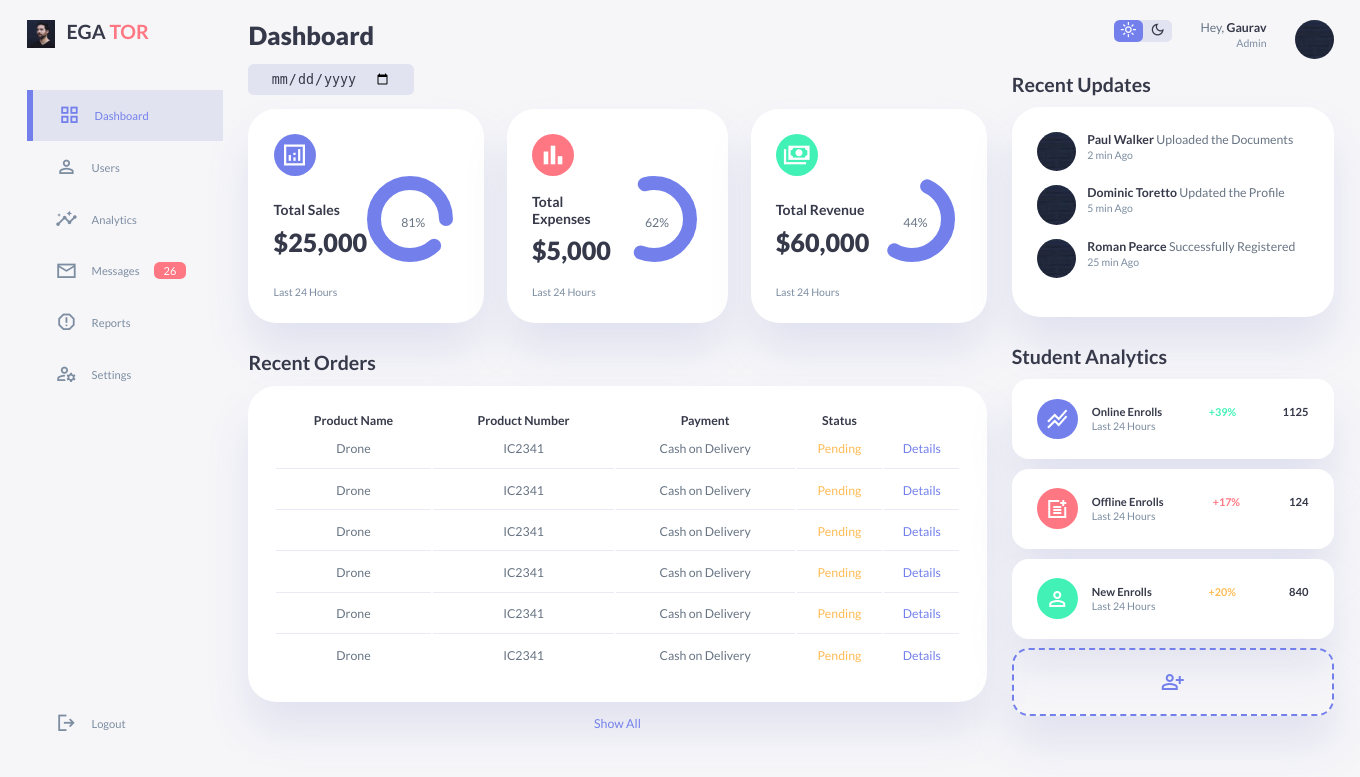
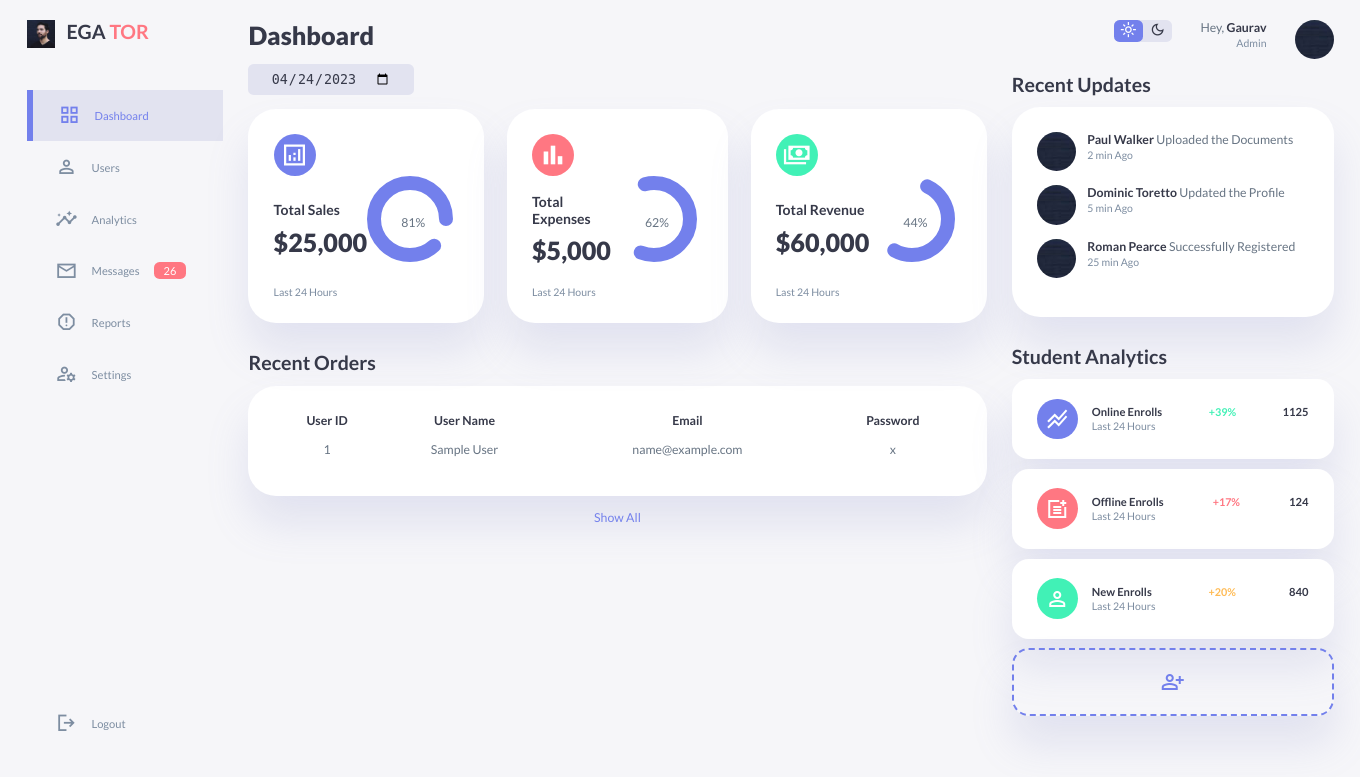
Before and after one commit to MavModz/pop, a Flask app: page /admin in a window 1360 px wide. Shown: the top 777 px of the page. Run offline with Flask 3, Linux system fonts and the light colour scheme; tables that the repository leaves empty or names only in its code hold one stand-in row (values such as "Sample post").

Commit message:
updated code for fetching users

```diff
--- a/main.py
+++ b/main.py
@@ -9,14 +9,17 @@ conn = mysql.connector.connect(
     host="localhost", user="root", password="", database="loan_db")
 cursor = conn.cursor()
 
+# Route for HomePage
 @app.route('/')
 def home():
     return render_template('index.html')
 
+# Route for Register
 @app.route('/register')
 def register():
     return render_template('register.html')
 
+# Route For Login
 @app.route('/login')
 def login():
     if 'user_id' not in session:
@@ -24,11 +27,13 @@ def login():
     else:
         return redirect('/dashboard')
 
+# Logout A User
 @app.route('/logout')
 def logout():
     session.pop('user_id')
     return redirect('/')
 
+# Route for dashboard
 @app.route('/dashboard')
 def dashboard():
     if 'user_id' in session:
@@ -36,6 +41,7 @@ def dashboard():
     else:
         return redirect('/login')
 
+# VALIDATE AND LOGIN USER
 @app.route('/login_validation', methods=['POST'])
 def login_validation():
     email = request.form.get('email')
@@ -56,6 +62,7 @@ def login_validation():
     else:
         return jsonify({'status': 'failure', 'message': 'Email or password is incorrect!'})  # Return failure status and message as JSON response
 
+# REGISTER A USER
 @app.route('/add_user', methods=['POST'])
 def add_user():
     name = request.form.get('uname')
@@ -76,6 +83,7 @@ def add_user():
         print('Registration successful!')
         return "success"
 
+# FETCH USER NAME
 @app.route('/get_user_name')
 def get_user_name():
     if 'user_id' in session:
@@ -93,8 +101,25 @@ def get_user_name():
 # Route for admin dashboard
 @app.route('/admin')
 def admin_dashboard():
-    # Render admin dashboard template
     return render_template('admin_dashboard.html')
+
+# Fetch Users from Database
+@app.route('/user_details', methods=['GET'])
+def user_details():
+    # Fetch only the latest 6 rows from the database, ordered by a specific column in descending order
+    cursor.execute("SELECT * FROM users ORDER BY user_id DESC LIMIT 6")
+    rows = cursor.fetchall()
+    print(rows)
+    users = []
+    for row in rows:
+        user = {
+            'user_id': row[0],
+            'user_name': row[1],
+            'email': row[2],
+            'password': row[3],
+        }
+        users.append(user)
+    return jsonify(users=users)
 
 if __name__ == "__main__":
     app.run(debug=True)
--- a/static/js/admin_dashboard.js
+++ b/static/js/admin_dashboard.js
@@ -2,6 +2,9 @@ const sideMenu = document.querySelector("aside");
 const menuBtn = document.querySelector("#menu-btn");
 const closeBtn = document.querySelector("#close-btn");
 const themeToggler = document.querySelector(".theme-toggler");
+const sidebarLinks = document.querySelectorAll('aside .sidebar a');
+const dateInput = document.getElementById('dateInput');
+const currentDate = new Date().toISOString().split('T')[0];
 
 // show sidebar
 menuBtn.addEventListener("click", () => {
@@ -19,3 +22,21 @@ themeToggler.addEventListener("click", () => {
     themeToggler.querySelector('span:nth-child(1)').classList.toggle('active');
     themeToggler.querySelector('span:nth-child(2)').classList.toggle('active');
 })
+
+// Change active state of links
+sidebarLinks.forEach(link => {
+  link.addEventListener('click', (event) => {
+    event.preventDefault();
+    sidebarLinks.forEach(link => {
+      link.classList.remove('active');
+    });
+    link.classList.add('active');
+  });
+});
+
+// Fetch Date
+dateInput.value = currentDate;
+dateInput.addEventListener('change', (event) => {
+  const selectedDate = event.target.value;
+  console.log('Selected date:', selectedDate);
+});
--- /dev/null
+++ b/static/js/user_details.js
@@ -0,0 +1,38 @@
+// Fetch user data from Flask route
+fetch('/user_details')
+  .then(response => response.json())
+  .then(data => {
+    // Get the table body element
+    const tableBody = document.querySelector('#user-table tbody');
+
+    // Clear any existing rows in the table
+    tableBody.innerHTML = '';
+
+    // Loop through the fetched data and create table rows
+    data.users.forEach(user => {
+      const row = document.createElement('tr');
+
+      // Create table cells for each user property
+      const userIdCell = document.createElement('td');
+      userIdCell.textContent = user.user_id;
+
+      const userNameCell = document.createElement('td');
+      userNameCell.textContent = user.user_name;
+
+      const emailCell = document.createElement('td');
+      emailCell.textContent = user.email;
+
+      const passwordCell = document.createElement('td');
+      passwordCell.textContent = user.password;
+
+      // Append table cells to the row
+      row.appendChild(userIdCell);
+      row.appendChild(userNameCell);
+      row.appendChild(emailCell);
+      row.appendChild(passwordCell);
+
+      // Append the row to the table body
+      tableBody.appendChild(row);
+    });
+  })
+  .catch(error => console.error(error));
--- a/templates/admin_dashboard.html
+++ b/templates/admin_dashboard.html
@@ -70,7 +70,7 @@
         <main>
             <h1>Dashboard</h1>
             <div class="date">
-                <input type="date">
+                <input type="date" id="dateInput" value="" />
             </div>
             <div class="insights">
                 <div class="sales">
@@ -135,56 +135,16 @@
 
             <div class="recent-orders">
                 <h2>Recent Orders</h2>
-                <table>
+                <table id="user-table">
                     <thead>
                         <tr>
-                            <th>Product Name</th>
-                            <th>Product Number</th>
-                            <th>Payment</th>
-                            <th>Status</th>
+                            <th>User ID</th>
+                            <th>User Name</th>
+                            <th>Email</th>
+                            <th>Password</th>
                         </tr>
                     </thead>
                     <tbody>
-                        <tr>
-                            <td>Drone</td>
-                            <td>IC2341</td>
-                            <td>Cash on Delivery</td>
-                            <td class="warning">Pending</td>
-                            <td class="primary">Details</td>
-                        </tr>
-
-                        <tr>
-                            <td>Drone</td>
-                            <td>IC2341</td>
-                            <td>Cash on Delivery</td>
-                            <td class="warning">Pending</td>
-                            <td class="primary">Details</td>
-                        </tr>
-
-                        <tr>
-                            <td>Drone</td>
-                            <td>IC2341</td>
-                            <td>Cash on Delivery</td>
-                            <td class="warning">Pending</td>
-                            <td class="primary">Details</td>
-                        </tr>
-
-                        <tr>
-                            <td>Drone</td>
-                            <td>IC2341</td>
-                            <td>Cash on Delivery</td>
-                            <td class="warning">Pending</td>
-                            <td class="primary">Details</td>
-                        </tr>
-
-                        <tr>
-                            <td>Drone</td>
-                            <td>IC2341</td>
-                            <td>Cash on Delivery</td>
-                            <td class="warning">Pending</td>
-                            <td class="primary">Details</td>
-                        </tr>
-
                         <tr>
                             <td>Drone</td>
                             <td>IC2341</td>
@@ -307,5 +267,7 @@
 
     <!--JAVASCRIPT FOR ADMIN DASHBOARD-->
     <script src="{{ url_for('static', filename='js/admin_dashboard.js')}}"></script>
+    <script src="{{ url_for('static', filename='js/user_details.js')}}"></script>
 </body>
+
 </html>
```
